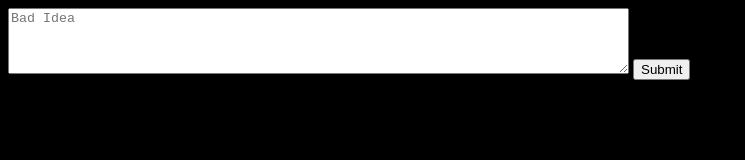
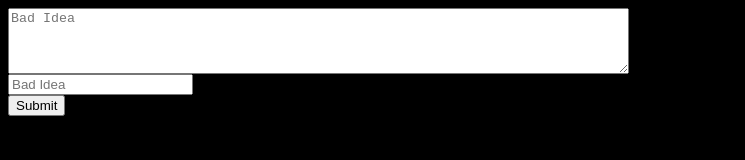
Before and after one commit to jeff-hamm/ideas, a plain HTML site: page index.html in a window 1280 px wide. Shown: the whole page, without its empty margins (0-745 px from the left). Drawn offline with Linux system fonts and the light colour scheme.

Commit message:
Update index.html

```diff
--- a/index.html
+++ b/index.html
@@ -4,7 +4,8 @@
   method="POST"
   action="https://script.google.com/macros/s/AKfycbxZW9m8qrg1501jdRvMHZzJCaC6IJuKVtFWpauKgIiM61CXzhw2tAAY4n-F0emBnfNe/exec"
 >
-  <textarea name="Idea" id="Idea" placeholder="Bad Idea" rows="4" cols="75"></textarea>
+  <textarea name="Idea" id="Idea" placeholder="Bad Idea" rows="4" cols="75"></textarea><br/>
+  <input name="name" id="name" placeholder="Bad Idea" /><br/>
   <button type="submit">Submit</button>
 </form>
 </body>
```
